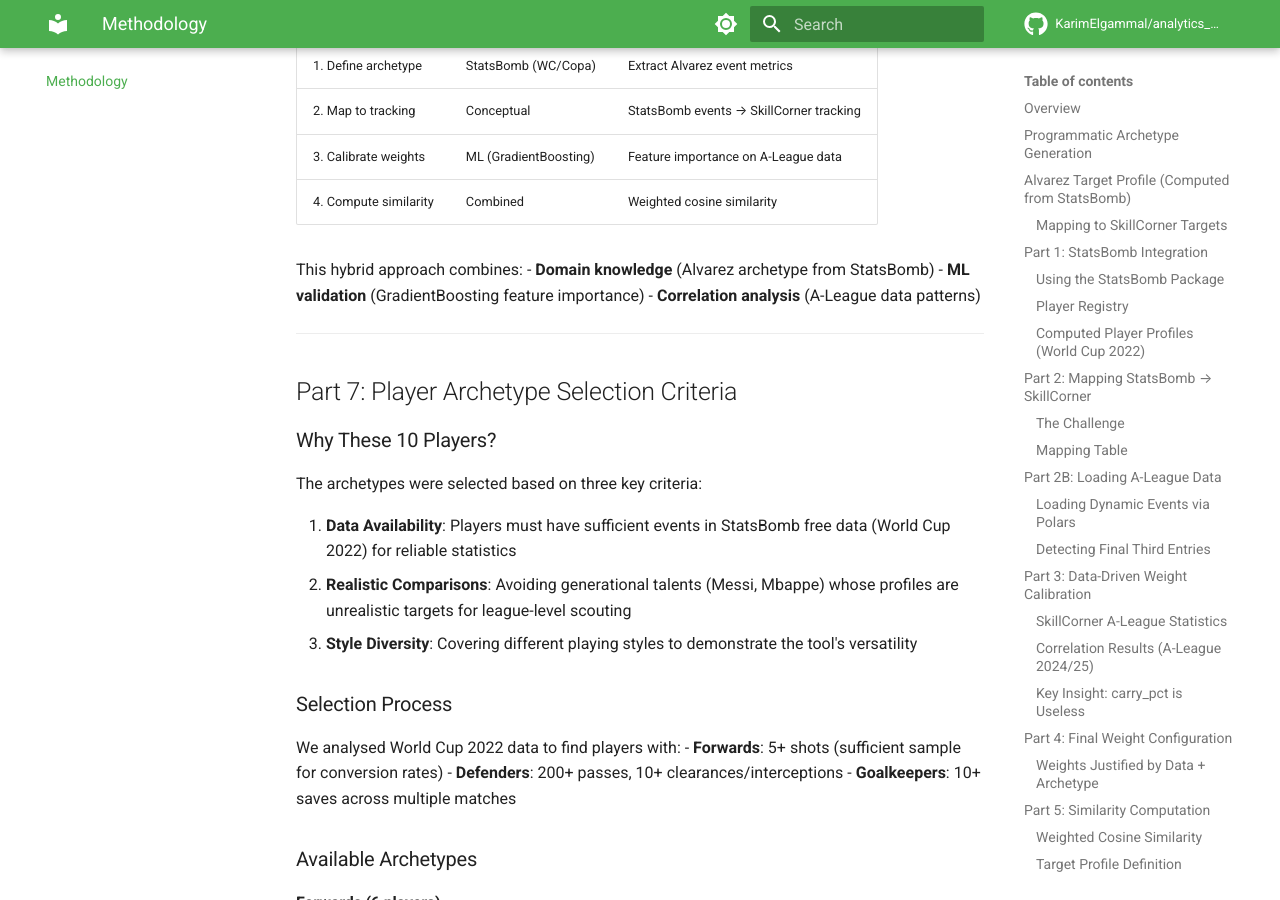
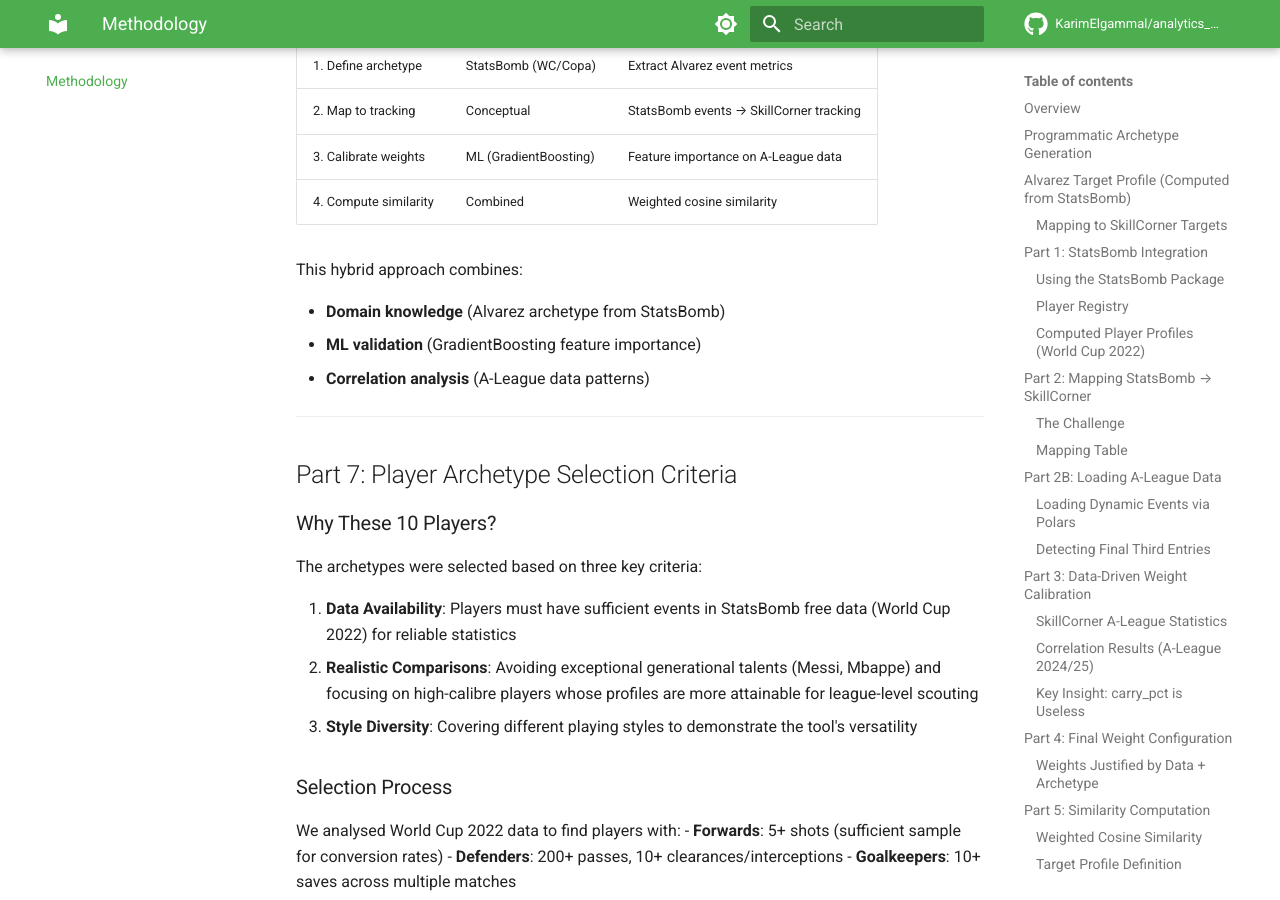
Before and after one commit to KarimElgammal/analytics_cup_research, an MkDocs documentation site: the page built from docs/methodology.md, in a window 1280 px wide and 900 px high, scrolled down 9891 px. Built offline with MkDocs 1.6.1 and Material for MkDocs 9.7.7, drawn with Linux system fonts in a browser that asks for light colours; comment, search, counter and statistics services are not loaded.

Commit message:
Fix methodology formatting and update realistic comparisons text

```diff
--- a/docs/methodology.md
+++ b/docs/methodology.md
@@ -401,6 +401,7 @@ Alvarez's key pass ability is about **decision-making and execution**, which tra
 | 4. Compute similarity | Combined | Weighted cosine similarity |
 
 This hybrid approach combines:
+
 - **Domain knowledge** (Alvarez archetype from StatsBomb)
 - **ML validation** (GradientBoosting feature importance)
 - **Correlation analysis** (A-League data patterns)
@@ -414,7 +415,7 @@ This hybrid approach combines:
 The archetypes were selected based on three key criteria:
 
 1. **Data Availability**: Players must have sufficient events in StatsBomb free data (World Cup 2022) for reliable statistics
-2. **Realistic Comparisons**: Avoiding generational talents (Messi, Mbappe) whose profiles are unrealistic targets for league-level scouting
+2. **Realistic Comparisons**: Avoiding exceptional generational talents (Messi, Mbappe) and focusing on high-calibre players whose profiles are more attainable for league-level scouting
 3. **Style Diversity**: Covering different playing styles to demonstrate the tool's versatility
 
 ### Selection Process
```
